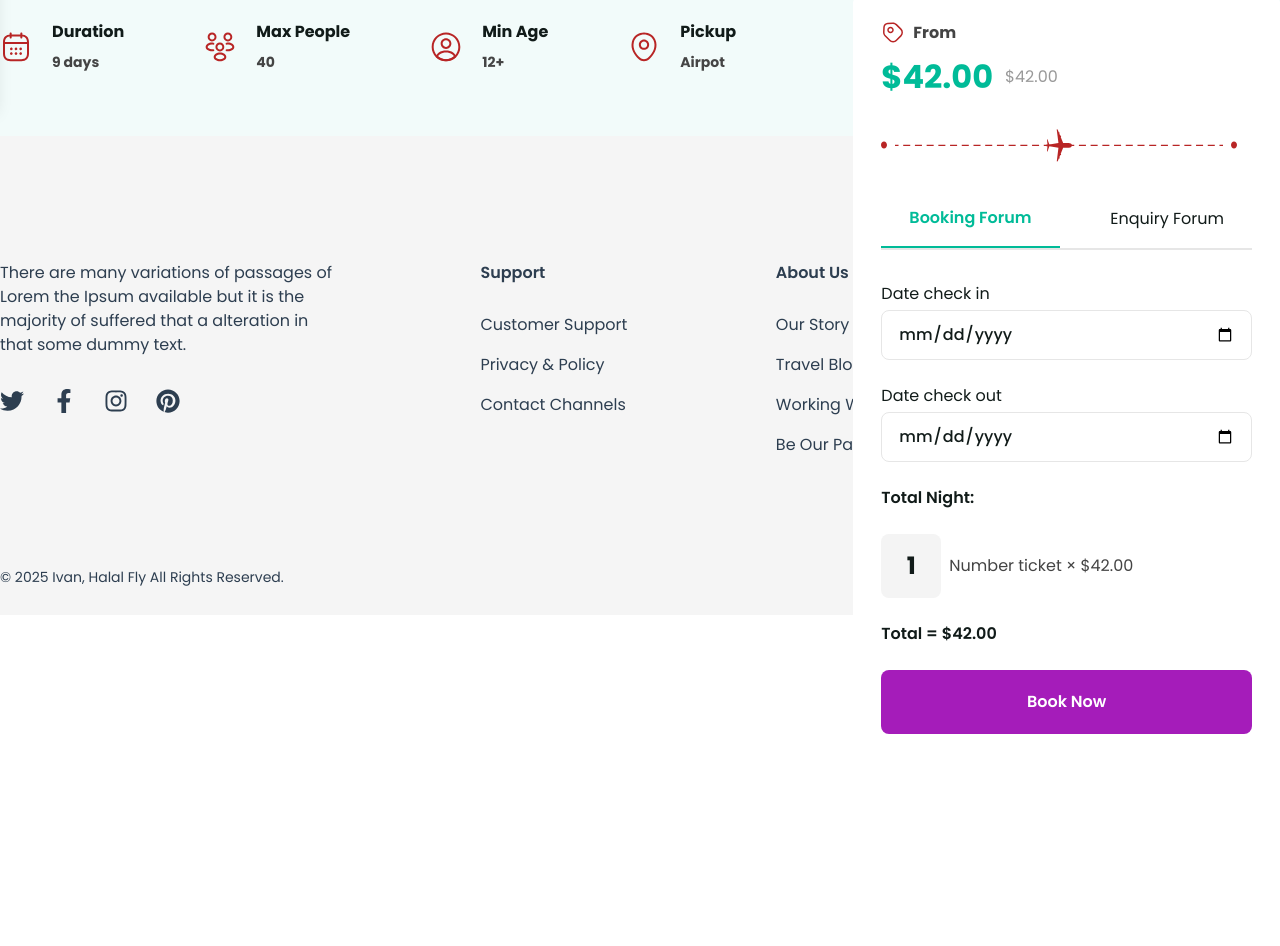
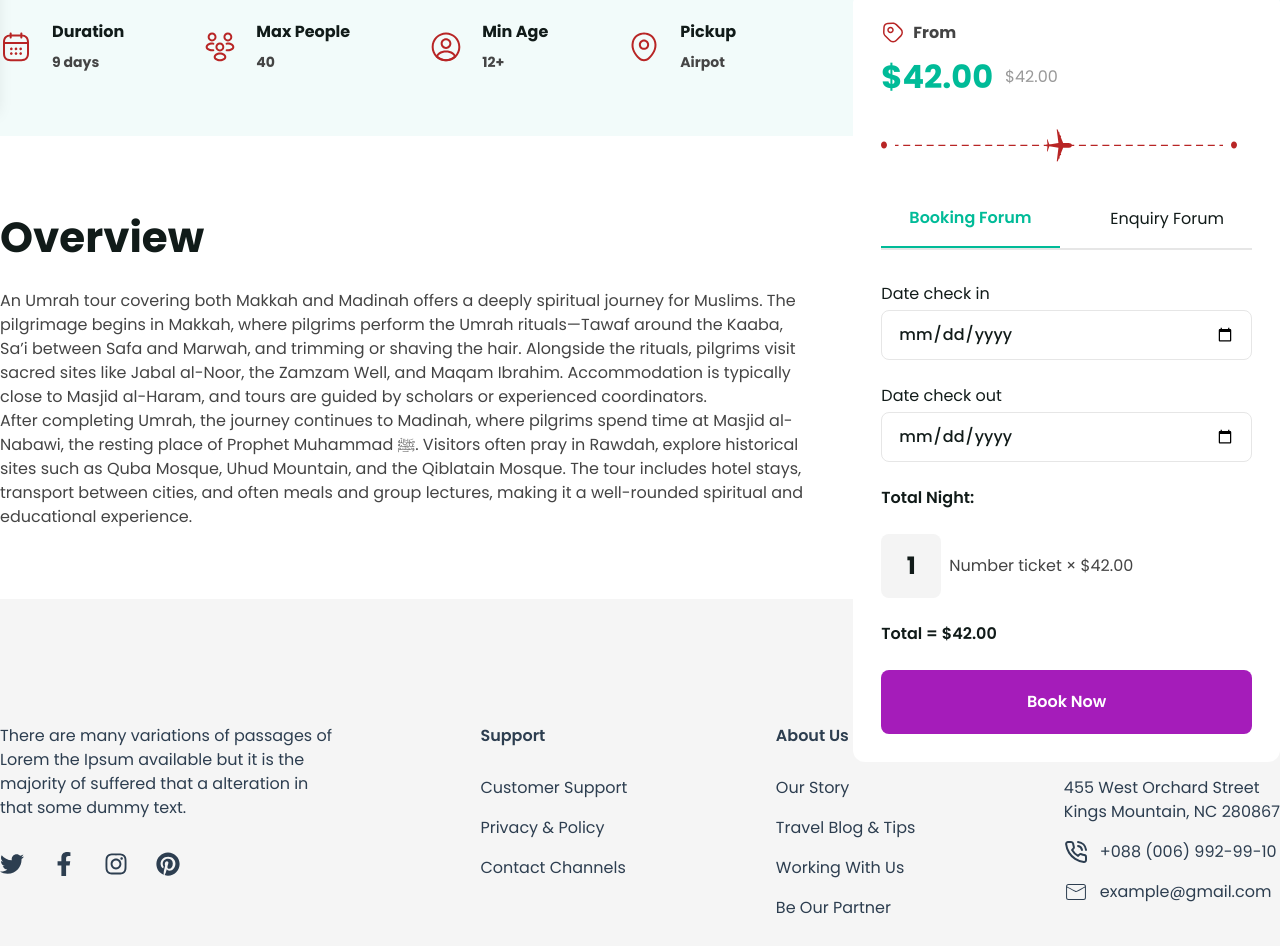
Before and after one commit to theashrafislam/halal-fly, a Next.js app: page /card-details/1 in a window 1280 px wide. Shown: the part 694-1640 px from the top of the page. Before the commit the page ends 1456 px from the top, so only its background shows below. Built offline with nearby package versions, Linux system fonts and the light colour scheme.

Commit message:
added overview content

```diff
--- a/src/app/Components/CardDetails/DetailsHero.jsx
+++ b/src/app/Components/CardDetails/DetailsHero.jsx
@@ -14,8 +14,9 @@ const DetailsHero = () => {
     const [enquiryForum, setEnquiryForum] = useState(false);
 
     return (
+        <div className=''>
+
             <div className='bg-[#F2FBFA]'>
-
                 {/* content  */}
                 <div className='max-w-7xl mx-auto pt-[75px] flex items-start justify-between pb-[50px]'>
                     <div>
@@ -203,7 +204,7 @@ const DetailsHero = () => {
                         {
                             enquiryForum &&
                             <div>
-                            <h1 className='text-2xl font-bold text-center pt-8'>Comming Soon..</h1>
+                                <h1 className='text-2xl font-bold text-center pt-8'>Coming Soon..</h1>
                             </div>
                         }
 
@@ -211,6 +212,22 @@ const DetailsHero = () => {
 
                 </div>
             </div>
+
+            {/* Itinerary Overview */}
+            <div className='max-w-7xl mx-auto py-[70px] '>
+                <div className='w-2/3 pr-10'>
+                    {/* Overview */}
+                    <div className='flex flex-col gap-5 '>
+                        <h6 className='text-[42px] font-bold'>Overview</h6>
+                        <p className='text-[#444]'>An Umrah tour covering both Makkah and Madinah offers a deeply spiritual journey for Muslims. The pilgrimage begins in Makkah, where pilgrims perform the Umrah rituals—Tawaf around the Kaaba, Sa’i between Safa and Marwah, and trimming or shaving the hair. Alongside the rituals, pilgrims visit sacred sites like Jabal al-Noor, the Zamzam Well, and Maqam Ibrahim. Accommodation is typically close to Masjid al-Haram, and tours are guided by scholars or experienced coordinators.
+                            <br />
+                            After completing Umrah, the journey continues to Madinah, where pilgrims spend time at Masjid al-Nabawi, the resting place of Prophet Muhammad ﷺ. Visitors often pray in Rawdah, explore historical sites such as Quba Mosque, Uhud Mountain, and the Qiblatain Mosque. The tour includes hotel stays, transport between cities, and often meals and group lectures, making it a well-rounded spiritual and educational experience.
+                        </p>
+                    </div>
+                </div>
+            </div>
+
+        </div>
     );
 };
 
```
Lines whose indentation alone changed are shown as unchanged.
